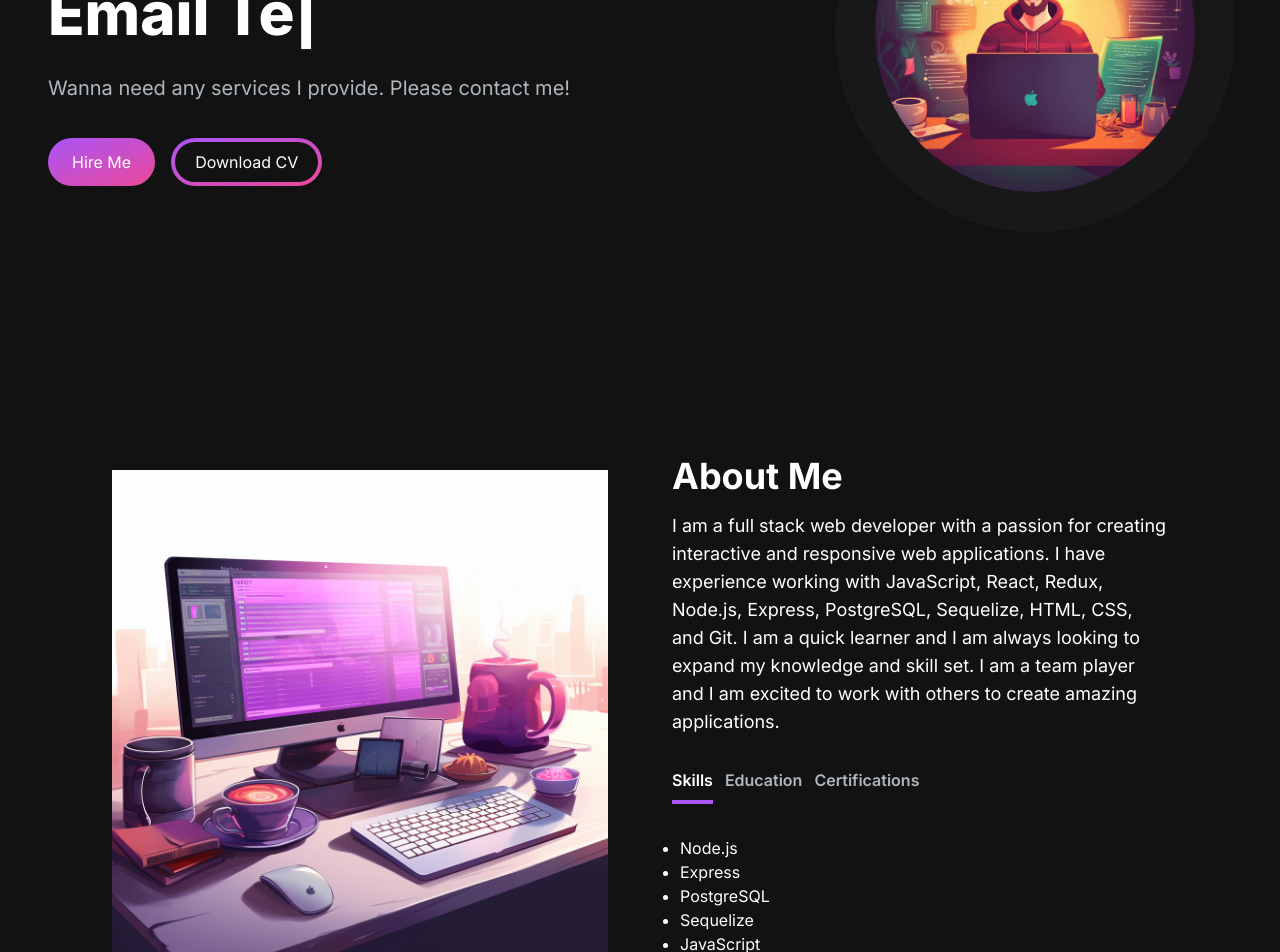
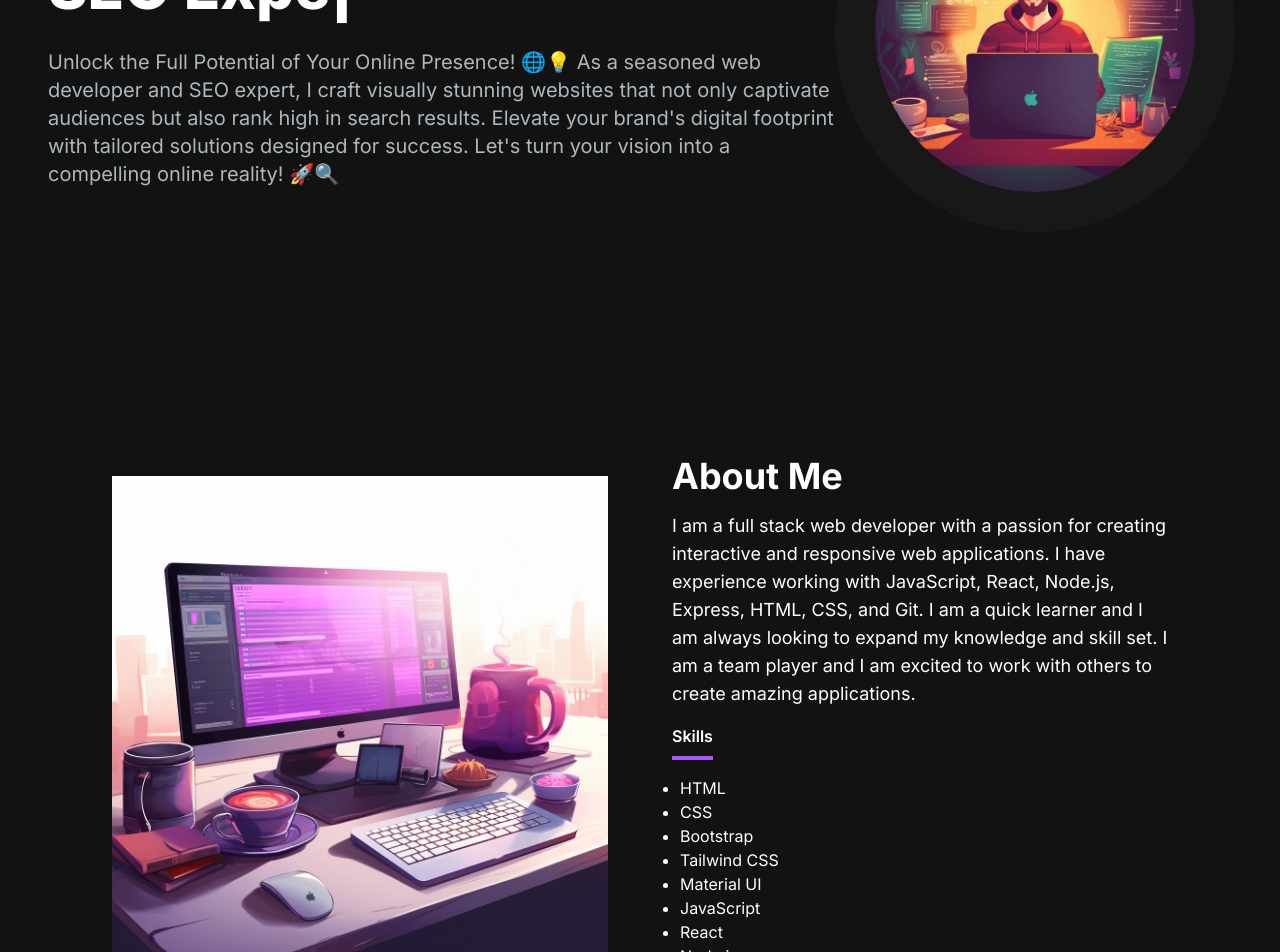
Before and after one commit to SolaymanSinha/portfolio, a Next.js app: page / in a window 1280 px wide. Shown: the part 440-1392 px from the top of the page. Built offline with nearby package versions, Linux system fonts and the light colour scheme.

Commit message:
site updated

```diff
--- a/src/app/components/AboutSection.jsx
+++ b/src/app/components/AboutSection.jsx
@@ -9,32 +9,15 @@ const TAB_DATA = [
 		id: "skills",
 		content: (
 			<ul className="list-disc pl-2">
+				<li>HTML</li>
+				<li>CSS</li>
+				<li>Bootstrap</li>
+				<li>Tailwind CSS</li>
+				<li>Material UI</li>
+				<li>JavaScript</li>
+				<li>React</li>
 				<li>Node.js</li>
 				<li>Express</li>
-        <li>PostgreSQL</li>
-        <li>Sequelize</li>
-        <li>JavaScript</li>
-        <li>React</li>
-      </ul>
-    ),
-  },
-  {
-    title: "Education",
-    id: "education",
-    content: (
-      <ul className="list-disc pl-2">
-        <li>Fullstack Academy of Code</li>
-        <li>University of California, Santa Cruz</li>
-      </ul>
-    ),
-  },
-  {
-    title: "Certifications",
-    id: "certifications",
-    content: (
-      <ul className="list-disc pl-2">
-        <li>AWS Cloud Practitioner</li>
-        <li>Google Professional Cloud Developer</li>
 			</ul>
 		),
 	},
@@ -44,52 +27,39 @@ const AboutSection = () => {
 	const [tab, setTab] = useState("skills");
 	const [isPending, startTransition] = useTransition();
 
-  const handleTabChange = (id) => {
+	const handleTabChange = id => {
 		startTransition(() => {
 			setTab(id);
 		});
 	};
 
 	return (
-    <section className="text-white" id="about">
-      <div className="md:grid md:grid-cols-2 gap-8 items-center py-8 px-4 xl:gap-16 sm:py-16 xl:px-16">
-        <Image src="/images/about-image.png" width={500} height={500} />
+		<section
+			className="text-white"
+			id="about">
+			<div className="md:grid md:grid-cols-2 gap-8 items-center py-4 px-4 xl:gap-16 sm:py-16 xl:px-16">
+				<Image
+					src="/images/about-image.png"
+					width={500}
+					height={500}
+				/>
 				<div className="mt-4 md:mt-0 text-left flex flex-col h-full">
 					<h2 className="text-4xl font-bold text-white mb-4">About Me</h2>
 					<p className="text-base lg:text-lg">
-            I am a full stack web developer with a passion for creating
-            interactive and responsive web applications. I have experience
-            working with JavaScript, React, Redux, Node.js, Express, PostgreSQL,
-            Sequelize, HTML, CSS, and Git. I am a quick learner and I am always
-            looking to expand my knowledge and skill set. I am a team player and
-            I am excited to work with others to create amazing applications.
+						I am a full stack web developer with a passion for creating interactive and responsive web applications. I have
+						experience working with JavaScript, React, Node.js, Express, HTML, CSS, and Git. I am a quick learner and I am always
+						looking to expand my knowledge and skill set. I am a team player and I am excited to work with others to create
+						amazing applications.
 					</p>
-          <div className="flex flex-row justify-start mt-8">
+					<div className="flex flex-row justify-start mt-4">
 						<TabButton
 							selectTab={() => handleTabChange("skills")}
-              active={tab === "skills"}
-            >
+							active={tab === "skills"}>
 							{" "}
 							Skills{" "}
 						</TabButton>
-            <TabButton
-              selectTab={() => handleTabChange("education")}
-              active={tab === "education"}
-            >
-              {" "}
-              Education{" "}
-            </TabButton>
-            <TabButton
-              selectTab={() => handleTabChange("certifications")}
-              active={tab === "certifications"}
-            >
-              {" "}
-              Certifications{" "}
-            </TabButton>
 					</div>
-          <div className="mt-8">
-            {TAB_DATA.find((t) => t.id === tab).content}
-          </div>
+					<div className="mt-4">{TAB_DATA.find(t => t.id === tab).content}</div>
 				</div>
 			</div>
 		</section>
--- a/src/app/components/EmailSection.jsx
+++ b/src/app/components/EmailSection.jsx
@@ -8,7 +8,7 @@ import Image from "next/image";
 const EmailSection = () => {
 	const [emailSubmitted, setEmailSubmitted] = useState(false);
 
-  const handleSubmit = async (e) => {
+	const handleSubmit = async e => {
 		e.preventDefault();
 		const data = {
 			email: e.target.email.value,
@@ -42,40 +42,41 @@ const EmailSection = () => {
 	return (
 		<section
 			id="contact"
-      className="grid md:grid-cols-2 my-12 md:my-12 py-24 gap-4 relative"
-    >
+			className="grid md:grid-cols-2 my-12 md:my-12 py-24 gap-4 relative">
 			<div className="bg-[radial-gradient(ellipse_at_center,_var(--tw-gradient-stops))] from-primary-900 to-transparent rounded-full h-80 w-80 z-0 blur-lg absolute top-3/4 -left-4 transform -translate-x-1/2 -translate-1/2"></div>
 			<div className="z-10">
-        <h5 className="text-xl font-bold text-white my-2">
-          Let`&apos;s Connect
-        </h5>
+				<h5 className="text-xl font-bold text-white my-2">Let&apos;s Connect</h5>
 				<p className="text-[#ADB7BE] mb-4 max-w-md">
 					{" "}
-          I&apos;m currently looking for new opportunities, my inbox is always
-          open. Whether you have a question or just want to say hi, I&apos;ll
-          try my best to get back to you!
+					I&apos;m currently looking for new opportunities, my inbox is always open. Whether you have a question or just want to
+					say hi, I&apos;ll try my best to get back to you!
 				</p>
 				<div className="socials flex flex-row gap-2">
-          <Link href="github.com">
-            <Image src={GithubIcon} alt="Github Icon" />
+					<Link href="https://github.com/ShahSolaymanSinha">
+						<Image
+							src={GithubIcon}
+							alt="Github Icon"
+						/>
 					</Link>
-          <Link href="linkedin.com">
-            <Image src={LinkedinIcon} alt="Linkedin Icon" />
+					<Link href="https://www.linkedin.com/in/shah-solayman-sinha-44246b231/">
+						<Image
+							src={LinkedinIcon}
+							alt="Linkedin Icon"
+						/>
 					</Link>
 				</div>
 			</div>
 			<div>
 				{emailSubmitted ? (
-          <p className="text-green-500 text-sm mt-2">
-            Email sent successfully!
-          </p>
+					<p className="text-green-500 text-sm mt-2">Email sent successfully!</p>
 				) : (
-          <form className="flex flex-col" onSubmit={handleSubmit}>
+					<form
+						className="flex flex-col"
+						onSubmit={handleSubmit}>
 						<div className="mb-6">
 							<label
 								htmlFor="email"
-                className="text-white block mb-2 text-sm font-medium"
-              >
+								className="text-white block mb-2 text-sm font-medium">
 								Your email
 							</label>
 							<input
@@ -90,8 +91,7 @@ const EmailSection = () => {
 						<div className="mb-6">
 							<label
 								htmlFor="subject"
-                className="text-white block text-sm mb-2 font-medium"
-              >
+								className="text-white block text-sm mb-2 font-medium">
 								Subject
 							</label>
 							<input
@@ -106,8 +106,7 @@ const EmailSection = () => {
 						<div className="mb-6">
 							<label
 								htmlFor="message"
-                className="text-white block text-sm mb-2 font-medium"
-              >
+								className="text-white block text-sm mb-2 font-medium">
 								Message
 							</label>
 							<textarea
@@ -118,10 +117,10 @@ const EmailSection = () => {
 							/>
 						</div>
 						<button
+							disabled
 							type="submit"
-              className="bg-primary-500 hover:bg-primary-600 text-white font-medium py-2.5 px-5 rounded-lg w-full"
-            >
-              Send Message
+							className="bg-gray-500 text-white font-medium py-2.5 px-5 rounded-lg w-full">
+							Send Message - Not Working
 						</button>
 					</form>
 				)}
--- a/src/app/components/HeroSection.jsx
+++ b/src/app/components/HeroSection.jsx
@@ -15,27 +15,33 @@ const HeroSection = () => {
 					transition={{ duration: 0.5 }}
 					className="col-span-8 place-self-center text-center sm:text-left justify-self-start">
 					<h1 className="text-white mb-4 text-4xl sm:text-5xl lg:text-6xl lg:leading-normal font-extrabold">
-						<span className="text-transparent bg-clip-text bg-gradient-to-r from-primary-400 to-secondary-600">Hello, I&apos;m </span>
+						<span className="text-transparent bg-clip-text bg-gradient-to-r from-primary-400 to-secondary-600">
+							Hello, I&apos;m{" "}
+						</span>
 						<br></br>
 						<TypeAnimation
-							sequence={["Shah Solayman Sinha", 1500, "Web Developer", 1000, "Email Template Designer", 1000, "Freelancer", 1000]}
+							sequence={["Shah Solayman Sinha", 1500, "Web Developer", 1000, "SEO Expert", 1000, "Freelancer", 1000]}
 							wrapper="span"
 							speed={50}
 							repeat={Infinity}
 						/>
 					</h1>
-					<p className="text-[#ADB7BE] text-base sm:text-lg mb-6 lg:text-xl">Wanna need any services I provide. Please contact me!</p>
+					<p className="text-[#ADB7BE] text-base sm:text-lg mb-6 lg:text-xl">
+						Unlock the Full Potential of Your Online Presence! 🌐💡 As a seasoned web developer and SEO expert, I craft visually
+						stunning websites that not only captivate audiences but also rank high in search results. Elevate your brand's digital
+						footprint with tailored solutions designed for success. Let's turn your vision into a compelling online reality! 🚀🔍
+					</p>
 					<div>
-						<Link
+						{/* <Link
 							href="/contact"
 							className="px-6 inline-block py-3 w-full sm:w-fit rounded-full mr-4 bg-gradient-to-br from-primary-500 to-secondary-500 hover:bg-slate-200 text-white">
 							Hire Me
-						</Link>
-						<Link
+						</Link> */}
+						{/* <Link
 							href="/"
 							className="px-1 inline-block py-1 w-full sm:w-fit rounded-full bg-gradient-to-br from-primary-500 to-secondary-500 hover:bg-slate-800 text-white mt-3">
 							<span className="block bg-[#121212] hover:bg-slate-800 rounded-full px-5 py-2">Download CV</span>
-						</Link>
+						</Link> */}
 					</div>
 				</motion.div>
 				<motion.div
```
Lines whose indentation alone changed are shown as unchanged.
